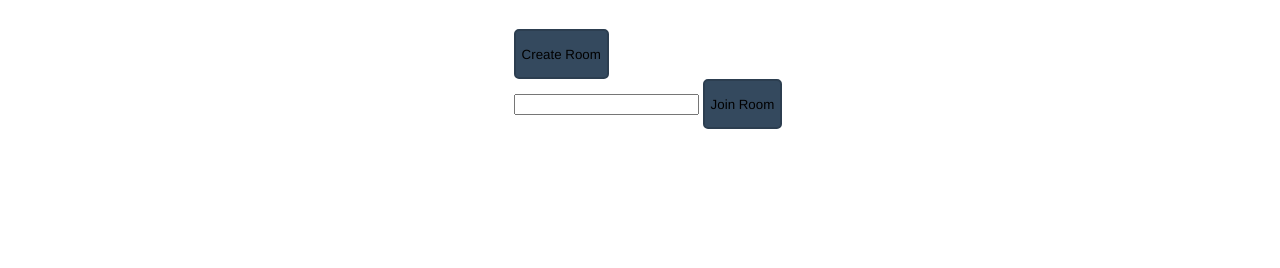
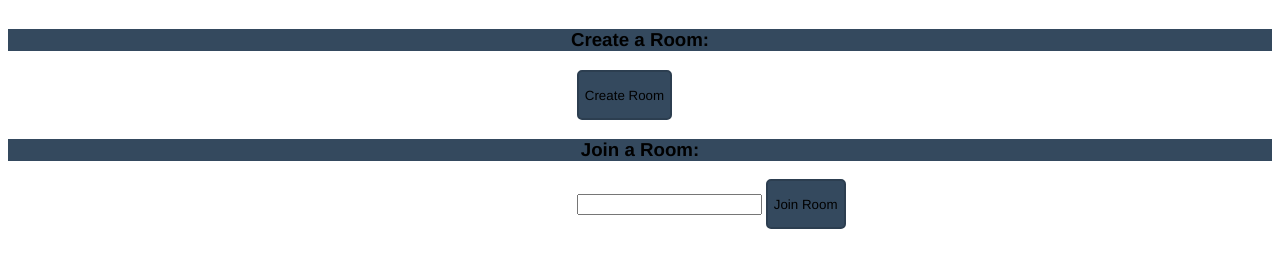
Before and after one commit to vastvik123/Xs-and-Os, a website: page public/index.html in a window 1280 px wide. Shown: the part 90-358 px from the top of the page. Drawn offline with Linux system fonts and the light colour scheme.

Commit message:
slight changes to the UI

```diff
--- a/public/index.html
+++ b/public/index.html
@@ -12,6 +12,11 @@
         text-align: center;
         font-family: helvetica;
       }
+      h3{
+        background-color: #34495e;
+        text-align: center;
+        font-family: helvetica;
+      }
       .btn {
         font-family: helvetica;
         background-color: #34495e;
@@ -22,13 +27,14 @@
         cursor: pointer;
       }
       .divs {
-        margin-left: 40%;
+        margin-left: 45%;
       }
     </style>
   </head>
 
   <body>
     <h1>Tic-Tac-Toe</h1>
+    <h3>Create a Room:</h3>
     <div class="divs">
         <form action="game.html" method="GET">
             <input type="text" name="create" value="true" hidden>
@@ -36,6 +42,7 @@
         </form>
     </div>
 
+    <h3>Join a Room:</h3>
     <div class="divs">
       <form action="game.html" method="GET">
         <input type="text" name="roomId" required />
```
